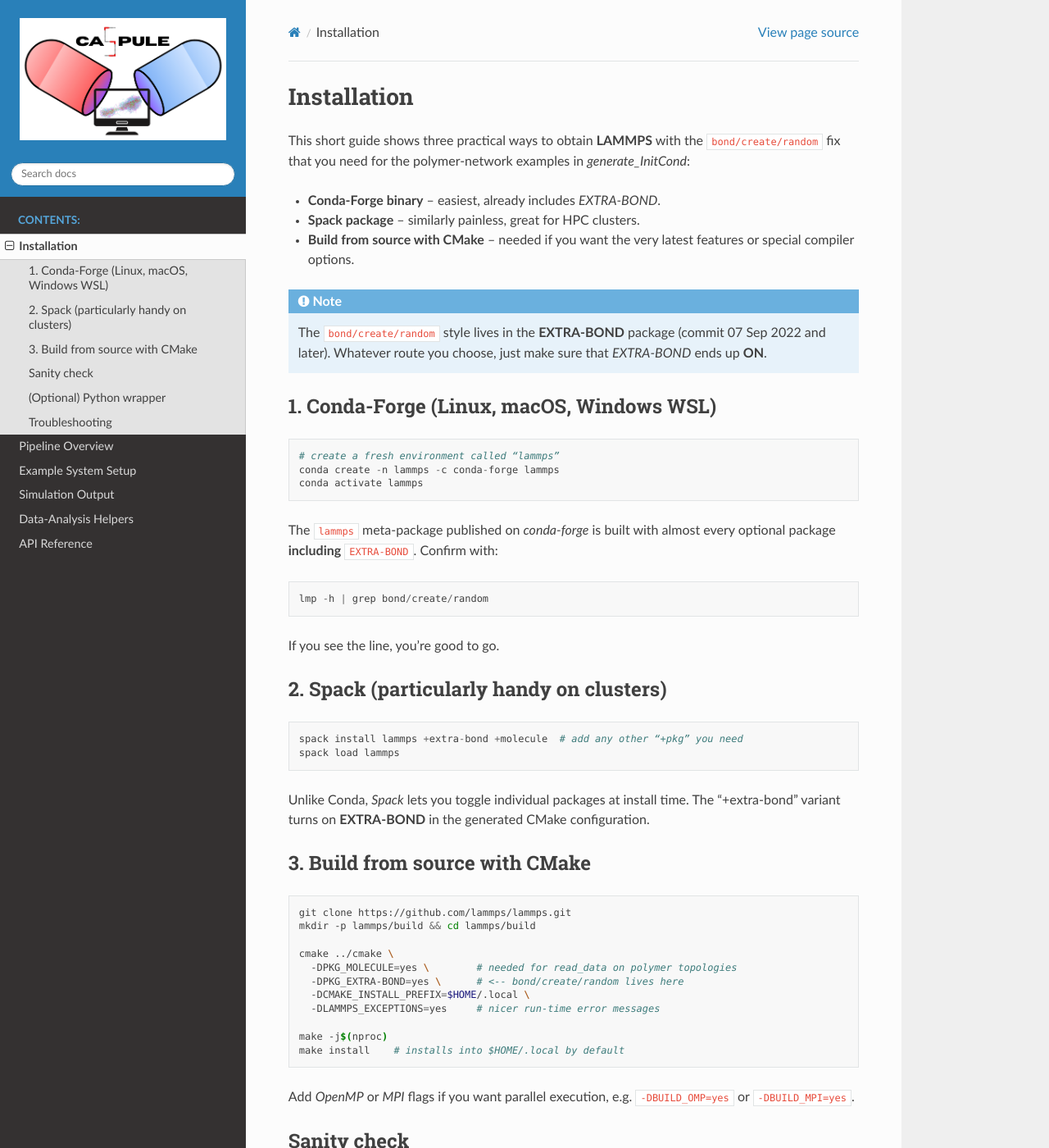
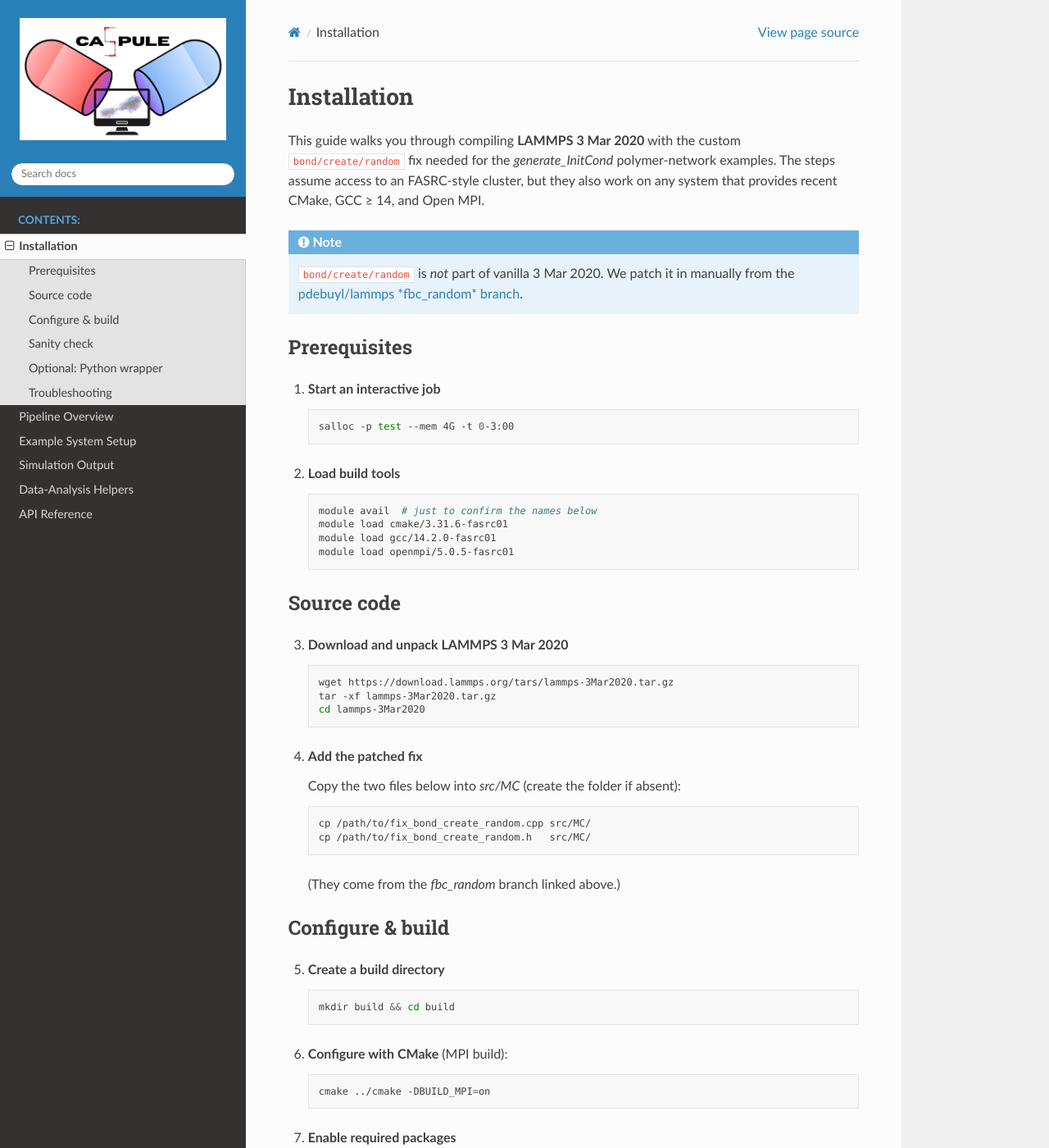
Before and after one commit to caspule/caspule, a Sphinx documentation site: the page built from docs/source/installation.rst, in a window 1280 px wide and 1400 px high. Shown: the whole window at 82% size. Built offline with Sphinx 7.4.7 and the Read the Docs theme 3.1.0, drawn with Linux system fonts in a browser that asks for light colours; some of the changed text lies outside the part shown.

Commit message:
Installation page update

```diff
--- a/docs/source/installation.rst
+++ b/docs/source/installation.rst
@@ -1,102 +1,128 @@
 Installation
 ============
-This short guide shows three practical ways to obtain **LAMMPS** with the
-``bond/create/random`` fix that you need for the polymer‐network examples in
-*generate_InitCond*:
 
-* **Conda-Forge binary** – easiest, already includes *EXTRA-BOND*.
-* **Spack package** – similarly painless, great for HPC clusters.
-* **Build from source with CMake** – needed if you want the very latest
-  features or special compiler options.
+This guide walks you through compiling **LAMMPS 3 Mar 2020** with the
+custom ``bond/create/random`` fix needed for the *generate_InitCond*
+polymer-network examples.
+The steps assume access to an FASRC‐style cluster, but they also work
+on any system that provides recent CMake, GCC ≥ 14, and Open MPI.
 
 .. note::
 
-   The ``bond/create/random`` style lives in the **EXTRA-BOND** package
-   (commit 07 Sep 2022 and later).  Whatever route you choose, just make sure
-   that *EXTRA-BOND* ends up **ON**.
+   ``bond/create/random`` is *not* part of vanilla 3 Mar 2020.
+   We patch it in manually from the
+   `pdebuyl/lammps *fbc_random* branch <https://github.com/pdebuyl/lammps/tree/fbc_random/src/MC>`_.
 
-----------------------------------------------------
-1. Conda-Forge (Linux, macOS, Windows WSL)
-----------------------------------------------------
-::
+Prerequisites
+-------------
 
-   # create a fresh environment called “lammps”
-   conda create -n lammps -c conda-forge lammps
-   conda activate lammps
+1. **Start an interactive job**
 
-The ``lammps`` meta-package published on *conda-forge* is built with almost
-every optional package **including** ``EXTRA-BOND``.  Confirm with::
+   .. code-block:: bash
 
-   lmp -h | grep bond/create/random
+      salloc -p test --mem 4G -t 0-3:00
 
-If you see the line, you’re good to go.
+2. **Load build tools**
 
-----------------------------------------------------
-2. Spack (particularly handy on clusters)
-----------------------------------------------------
-::
+   .. code-block:: bash
 
-   spack install lammps +extra-bond +molecule  # add any other “+pkg” you need
-   spack load lammps
+      module avail  # just to confirm the names below
+      module load cmake/3.31.6-fasrc01
+      module load gcc/14.2.0-fasrc01
+      module load openmpi/5.0.5-fasrc01
 
-Unlike Conda, *Spack* lets you toggle individual packages at install time.
-The “+extra-bond” variant turns on **EXTRA-BOND** in the generated CMake
-configuration.
+Source code
+-----------
 
-----------------------------------------------------
-3. Build from source with CMake
-----------------------------------------------------
-.. code-block:: bash
+3. **Download and unpack LAMMPS 3 Mar 2020**
 
-   git clone https://github.com/lammps/lammps.git
-   mkdir -p lammps/build && cd lammps/build
+   .. code-block:: bash
 
-   cmake ../cmake \
-     -DPKG_MOLECULE=yes \        # needed for read_data on polymer topologies
-     -DPKG_EXTRA-BOND=yes \      # <-- bond/create/random lives here
-     -DCMAKE_INSTALL_PREFIX=$HOME/.local \
-     -DLAMMPS_EXCEPTIONS=yes     # nicer run-time error messages
+      wget https://download.lammps.org/tars/lammps-3Mar2020.tar.gz
+      tar -xf lammps-3Mar2020.tar.gz
+      cd lammps-3Mar2020
 
-   make -j$(nproc)
-   make install    # installs into $HOME/.local by default
+4. **Add the patched fix**
 
-Add *OpenMP* or *MPI* flags if you want parallel execution, e.g.
-``-DBUILD_OMP=yes`` or ``-DBUILD_MPI=yes``.
+   Copy the two files below into *src/MC* (create the folder if absent):
 
-----------------------------------------------------
+   .. code-block:: bash
+
+      cp /path/to/fix_bond_create_random.cpp src/MC/
+      cp /path/to/fix_bond_create_random.h   src/MC/
+
+   (They come from the *fbc_random* branch linked above.)
+
+Configure & build
+-----------------
+
+5. **Create a build directory**
+
+   .. code-block:: bash
+
+      mkdir build && cd build
+
+6. **Configure with CMake** (MPI build):
+
+   .. code-block:: bash
+
+      cmake ../cmake -DBUILD_MPI=on
+
+7. **Enable required packages**
+
+   The 2020 release still uses old package names:
+
+   .. code-block:: bash
+
+      cmake -DPKG_MC=on \
+            -DPKG_MOLECULE=on \
+            -DPKG_USER-MISC=on \
+            -DPKG_USER-COLVARS=on .
+
+8. **Compile**
+
+   .. code-block:: bash
+
+      cmake --build . -j$(nproc)
+
+   The resulting executable is:
+
+   ``lammps-3Mar2020/build/lmp``
+
 Sanity check
-----------------------------------------------------
-Whichever route you picked, always verify the fix is present:
+------------
+
+Verify that the new fix is available:
 
 .. code-block:: bash
 
-   $ lmp -h | grep bond/create/random
-     bond/create/random       Create bonds (random partner selection)  [EXTRA-BOND]
+   ./lmp -h | grep bond/create/random
 
-If nothing appears, the binary you are calling was *not* compiled with
-**EXTRA-BOND** – revisit the steps above.
+Expected output::
 
-----------------------------------------------------
-(Optional) Python wrapper
-----------------------------------------------------
-If you plan to drive LAMMPS from Python notebooks:
+   bond/create/random       Create bonds (random partner selection)  [MC]
+
+If nothing appears, the patch was not picked up—revisit **Step 4** or
+ensure ``-DPKG_MC=on`` was passed to CMake.
+
+Optional: Python wrapper
+------------------------
+
+If you plan to control LAMMPS from Jupyter/NumPy:
 
 .. code-block:: bash
 
-   # Conda/Spack installs the wrapper automatically.
-   # For a manual build:
    pip install --user lammps-cython
 
-----------------------------------------------------
 Troubleshooting
-----------------------------------------------------
+---------------
 
-* **“Package extra-bond is not enabled”** – you are pointing to an old binary.
-  Make sure ``$(which lmp)`` is the executable you just installed.
+* **“Package MC is not enabled”**
+  Re-run CMake with ``-DPKG_MC=on`` and rebuild.
 
-* **“New bond exceeded bonds per atom …”** – increase the *maxbond* argument in
-  your ``bond/create/random`` fix or raise ``extra/special/per/atom`` when you
-  call ``read_data``.  (See the *LAMMPS* docs for details.)
+* **“New bond exceeded bonds per atom …”**
+  Increase *maxbond* in your ``bond/create/random`` command or raise
+  ``extra/special/per/atom`` in the ``read_data`` section.
 
-With LAMMPS properly installed you can now run the example pipeline and the
-analysis notebooks without modification.
+With LAMMPS successfully built you can run the *generate_InitCond*
+pipeline and companion analysis notebooks without further modification.
```
Also changed, not shown: 18 other files.
